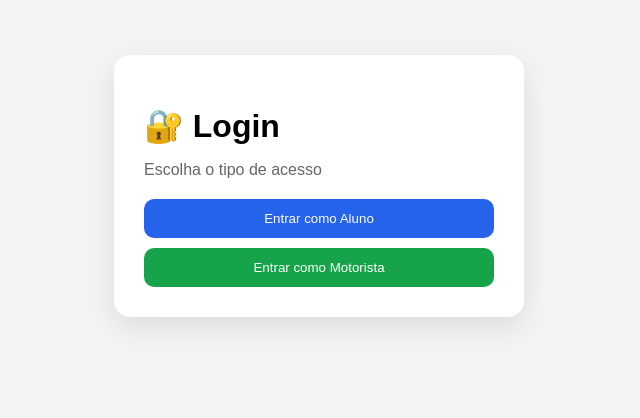
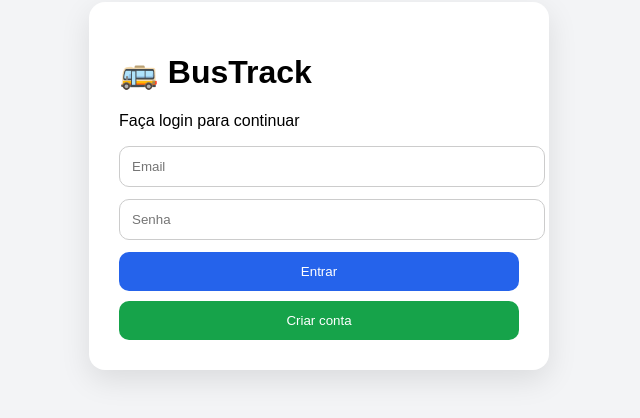
Before and after one commit to alvaro-73/onibus-startup, a Next.js app in the folder frontend/: page / in a window 1280 px wide. Shown: the part 214-632 px from the top of the page, without its empty margins (321-961 px from the left). Built offline with nearby package versions, Linux system fonts and the light colour scheme.

Commit message:
login correto e cadastro

```diff
--- a/frontend/app/page.tsx
+++ b/frontend/app/page.tsx
@@ -1,61 +1,198 @@
 "use client";
+
+import { useState } from "react";
+import { useRouter } from "next/navigation";
+
+import {
+  signInWithEmailAndPassword,
+} from "firebase/auth";
+
+import {
+  ref,
+  get,
+} from "firebase/database";
+
+import {
+  auth,
+  db,
+} from "./firebase";
 
 import Link from "next/link";
 
 export default function Login() {
+  const router = useRouter();
+
+  const [email, setEmail] =
+    useState("");
+
+  const [senha, setSenha] =
+    useState("");
+
+  const [erro, setErro] =
+    useState("");
+
+  async function entrar() {
+    try {
+      setErro("");
+
+      const credencial =
+        await signInWithEmailAndPassword(
+          auth,
+          email,
+          senha
+        );
+
+      const uid =
+        credencial.user.uid;
+
+      const snapshot =
+        await get(
+          ref(
+            db,
+            `usuarios/${uid}`
+          )
+        );
+
+      const dados =
+        snapshot.val();
+
+      if (
+        dados?.tipo ===
+        "motorista"
+      ) {
+        router.push(
+          "/motorista"
+        );
+      } else {
+        router.push(
+          "/aluno"
+        );
+      }
+    } catch (error) {
+      setErro(
+        "Email ou senha inválidos"
+      );
+    }
+  }
+
   return (
-    <div style={{
+    <div
+      style={{
         fontFamily: "Arial",
         minHeight: "100vh",
         display: "flex",
-      justifyContent: "center",
+        justifyContent:
+          "center",
         alignItems: "center",
-      background: "#f3f4f6"
-    }}>
-
-      <div style={{
-        background: "white",
+        background:
+          "#f3f4f6",
+      }}
+    >
+      <div
+        style={{
+          background:
+            "white",
           padding: 30,
           borderRadius: 16,
-        width: 350,
-        boxShadow: "0 10px 30px rgba(0,0,0,0.1)"
-      }}>
+          width: 400,
+          boxShadow:
+            "0 10px 30px rgba(0,0,0,0.1)",
+        }}
+      >
+        <h1>
+          🚌 BusTrack
+        </h1>
 
-        <h1 style={{ marginBottom: 10 }}>🔐 Login</h1>
-        <p style={{ marginBottom: 20, color: "#666" }}>
-          Escolha o tipo de acesso
+        <p>
+          Faça login para
+          continuar
         </p>
 
-        <Link href="/aluno">
-          <button style={{
-            width: "100%",
-            padding: 12,
-            marginBottom: 10,
-            background: "#2563eb",
-            color: "white",
-            border: "none",
-            borderRadius: 10,
-            cursor: "pointer"
-          }}>
-            Entrar como Aluno
+        <input
+          type="email"
+          placeholder="Email"
+          value={email}
+          onChange={(e) =>
+            setEmail(
+              e.target.value
+            )
+          }
+          style={inputStyle}
+        />
+
+        <input
+          type="password"
+          placeholder="Senha"
+          value={senha}
+          onChange={(e) =>
+            setSenha(
+              e.target.value
+            )
+          }
+          style={inputStyle}
+        />
+
+        {erro && (
+          <p
+            style={{
+              color: "red",
+            }}
+          >
+            {erro}
+          </p>
+        )}
+
+        <button
+          onClick={entrar}
+          style={botaoAzul}
+        >
+          Entrar
+        </button>
+
+        <Link
+          href="/cadastro"
+        >
+          <button
+            style={
+              botaoVerde
+            }
+          >
+            Criar conta
           </button>
         </Link>
-
-        <Link href="/motorista">
-          <button style={{
-            width: "100%",
-            padding: 12,
-            background: "#16a34a",
-            color: "white",
-            border: "none",
-            borderRadius: 10,
-            cursor: "pointer"
-          }}>
-            Entrar como Motorista
-          </button>
-        </Link>
-
       </div>
     </div>
   );
 }
+
+const inputStyle = {
+  width: "100%",
+  padding: 12,
+  marginBottom: 12,
+  borderRadius: 10,
+  border:
+    "1px solid #ccc",
+};
+
+const botaoAzul = {
+  width: "100%",
+  padding: 12,
+  background:
+    "#2563eb",
+  color: "white",
+  border: "none",
+  borderRadius: 10,
+  cursor: "pointer",
+};
+
+const botaoVerde = {
+  width: "100%",
+  padding: 12,
+  marginTop: 10,
+  background:
+    "#16a34a",
+  color: "white",
+  border: "none",
+  borderRadius: 10,
+  cursor: "pointer",
+};
```
Lines whose indentation alone changed are shown as unchanged.
